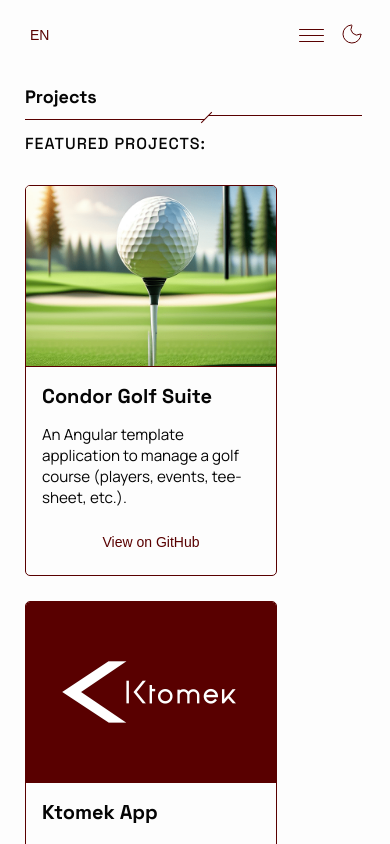
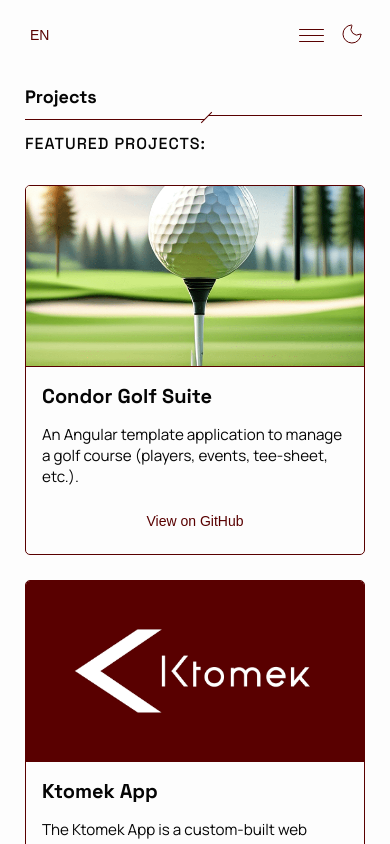
Before and after one commit to dlblak03/daltonlblake, a SvelteKit app: page /projects in a window 390 px wide. Shown: the top 844 px of the page. Built offline with nearby package versions, Linux system fonts and the light colour scheme.

Commit message:
mobile updates - card widths

```diff
--- a/src/routes/blog/+page.svelte
+++ b/src/routes/blog/+page.svelte
@@ -570,6 +570,11 @@
 		.mobile-h2 {
 			font-size: 1.125rem;
 		}
+
+		.resource-card {
+			max-width: 100vw;
+			flex-grow: 1;
+		}
 	}
 
 	.divider {
--- a/src/routes/projects/+page.svelte
+++ b/src/routes/projects/+page.svelte
@@ -136,7 +136,7 @@
 <svelte:head>
 	<title>Dalton Blake | {pageTitle}</title>
 
-	<meta name="title" content="Dalton Blake | {pageTitle}">
+	<meta name="title" content="Dalton Blake | {pageTitle}" />
 	<meta
 		name="description"
 		content="Browse the projects by Dalton Blake, showcasing innovative software applications, UI/UX designs, and development expertise. Explore his work in modern web technologies and creative solutions."
@@ -291,7 +291,10 @@
 				}}
 			>
 				<ArrowLeft color={$dark ? 'var(--darktext)' : 'var(--primary)'} strokeWidth="1"></ArrowLeft>
-				<p class="row-text" style="color: {$dark ? 'var(--darktext)' : 'var(--primary)'}; font-weight: 500;">
+				<p
+					class="row-text"
+					style="color: {$dark ? 'var(--darktext)' : 'var(--primary)'}; font-weight: 500;"
+				>
 					{selectedFolder} ({otherProjects.filter((p) => {
 						if ($language == 'EN') return p.en.category == selectedFolder;
 						else if ($language == 'DE') return p.de.category == selectedFolder;
@@ -558,6 +561,11 @@
 		.showcase-title {
 			font-size: 1rem;
 		}
+
+		.featured-project-card {
+			flex-grow: 1;
+			max-width: 100vw;
+		}
 	}
 
 	.divider {
```
